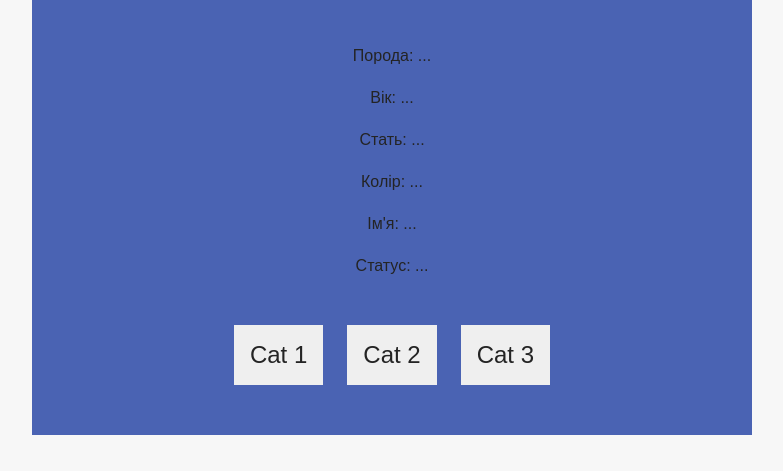
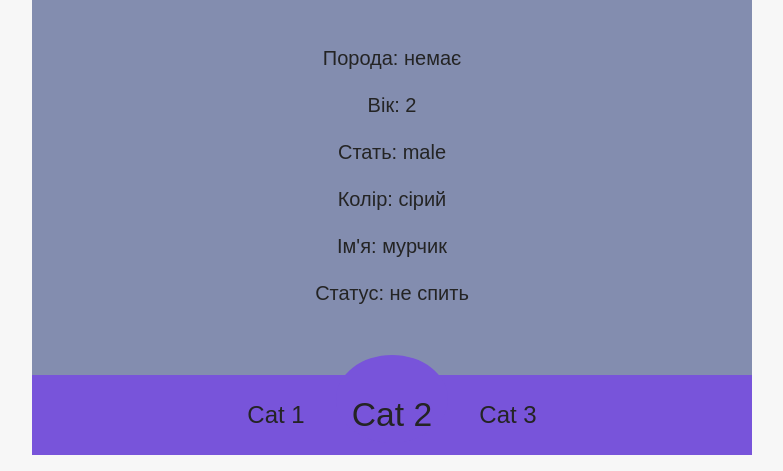
Before and after one commit to KudasaiArtem/hillel, a plain HTML site: page index.html in a window 1280 px wide. Shown: the part 413-884 px from the top of the page, without its empty margins (248-1031 px from the left). Before the commit the page ends 848 px from the top, so only its background shows below. Drawn offline with Linux system fonts and the light colour scheme.

Commit message:
added styles and animation for navbar

```diff
--- a/css/style.css
+++ b/css/style.css
@@ -24,8 +24,8 @@ main {
     flex-direction: column;
     align-items: center;
     gap: 50px;
-    background-color: rgb(74, 99, 179);
-    padding: 50px;
+    background-color: rgb(131, 141, 175);
+    padding-top: 50px;
 }
 
 .picture {
@@ -49,13 +49,71 @@ ul {
     gap: 24px;
 }
 
+li, span {
+    font-size: 20px;
+}
+
 button {
-    padding: 16px;
+    padding: 0.5rem;
     border: 0;
     font-size: 24px;
+    border-radius: 50%;
+    width: 5rem;
+    height: 5rem;
+    background-color: transparent;
+    transition: 0.5s;
+}
+
+.button-active {
+    transform: scale(1.4);
+    box-shadow: 1px 1px 5px black solid;
 }
 
 .button-block {
+    position: relative;
+    z-index: 0;
     display: flex;
-    gap: 24px;
+    gap: 36px;
+    padding-top: 20px;
+    padding-left: 1rem;
+    padding-right: 1rem;
 }
+
+.empty {
+    position: absolute;
+    z-index: -1;
+    width: 7rem;
+    height: 5.5rem;
+    border-radius: 50%;
+    background-color: rgb(120, 84, 218);
+    transition: 0.5s;
+    top: 0;
+    left: 0;
+    right: 0;
+    margin: 0 auto;
+}
+
+.left {
+    /* left: 20px; */
+    right: 14.3rem;
+}
+
+.right {
+    /* left: 20px; */
+    left: 67%;
+}
+
+.subcontainer {
+    position: relative;
+    display: flex;
+    justify-content: center;
+    width: 100%;
+}
+
+.nav-bar {
+    position: absolute;
+    width: 100%;
+    bottom: 0;
+    background-color: rgb(120, 84, 218);
+    height: 5rem;
+}
--- a/index.html
+++ b/index.html
@@ -23,10 +23,14 @@
                 <li>Статус: <span id="status">...</span></li>
             </ul>
 
-            <div class="button-block">
-                <button type="button" id="set-cat1" value="0">Cat 1</button>
-                <button type="button" id="set-cat2" value="1">Cat 2</button>
-                <button type="button" id="set-cat3" value="2">Cat 3</button>
+            <div class="subcontainer">
+                <div class="nav-bar"></div>
+                <div class="button-block">
+                    <div class="empty"></div>
+                    <button type="button" id="btn1" value="0">Cat 1</button>
+                    <button type="button" id="btn2" value="1">Cat 2</button>
+                    <button type="button" id="btn3" value="2">Cat 3</button>
+                </div>
             </div>
         </div>
     </main>
--- a/js/script.js
+++ b/js/script.js
@@ -65,4 +65,36 @@ btn.addEventListener("click", (event) => {
     let cat_id = event.target.value;
 
     showCat(cats[cat_id]);
+
+    if (cat_id == 0) {
+        document.querySelector(".empty").classList.add("left");
+        document.querySelector(".empty").classList.remove("right");
+
+        document.querySelector("#btn1").classList.add("button-active");
+        document.querySelector("#btn2").classList.remove("button-active");
+        document.querySelector("#btn3").classList.remove("button-active");
+    }
+
+    if (cat_id == 1) {
+        document.querySelector(".empty").classList.remove("left");
+        document.querySelector(".empty").classList.remove("right");
+
+        document.querySelector("#btn1").classList.remove("button-active");
+        document.querySelector("#btn2").classList.add("button-active");
+        document.querySelector("#btn3").classList.remove("button-active");
+    }
+
+    if (cat_id == 2) {
+        document.querySelector(".empty").classList.add("right");
+        document.querySelector(".empty").classList.remove("left");
+
+        document.querySelector("#btn1").classList.remove("button-active");
+        document.querySelector("#btn2").classList.remove("button-active");
+        document.querySelector("#btn3").classList.add("button-active");
+    }
 })
+
+window.onload = (event) => {
+    document.querySelector("#btn2").classList.add("button-active");
+    showCat(cats[1]);
+}
```
